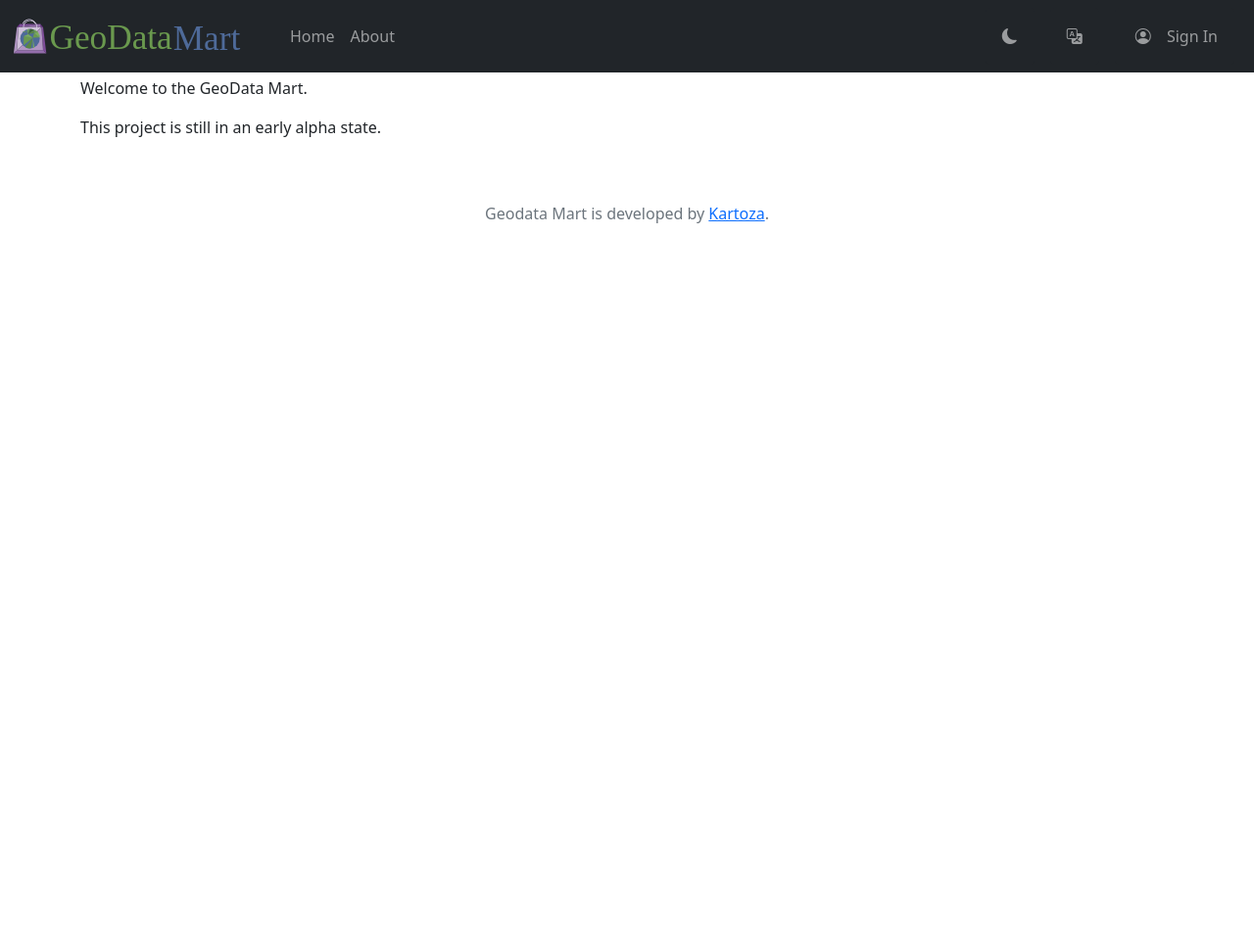
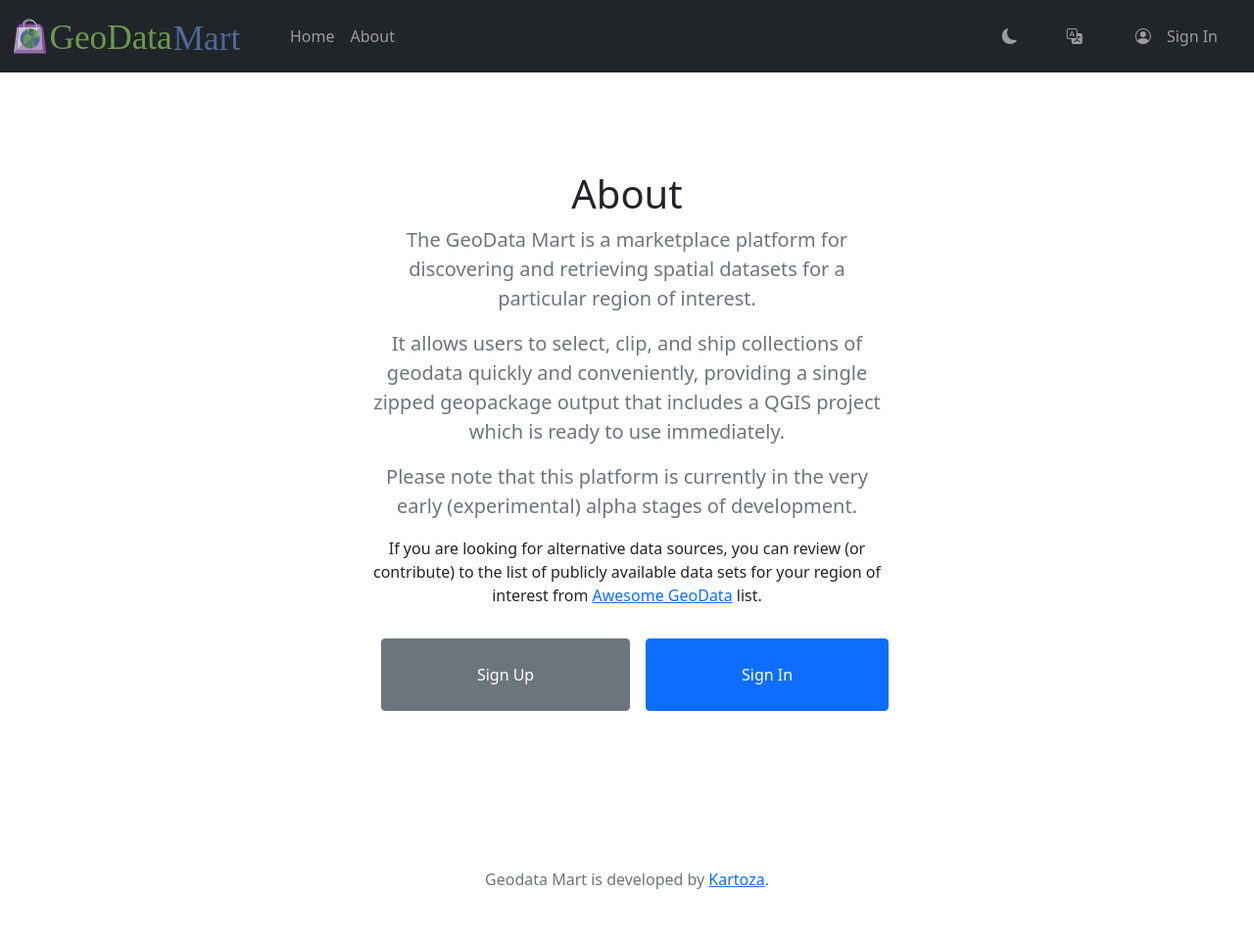
Before and after one commit to kartoza/geodata-mart, a Django app: page /en/about/ in a window 1280 px wide. Shown: the whole page at 98% size. Before the commit the page ends 228 px from the top, so only its background shows below. Run offline with Django 3.2, Linux system fonts and the light colour scheme; style sheets or scripts are compiled from the project's sources; parts of the project's set-up code (start-up, migrations or seed data) failed here and were passed over; some libraries are stand-ins or nearby versions.

Commit message:
update about page
add some meaningful content

```diff
--- a/geodata_mart/templates/pages/about.html
+++ b/geodata_mart/templates/pages/about.html
@@ -1,5 +1,43 @@
 {% extends "base.html" %}
+{% load i18n %}
 {% block content %}
-{{ block.super }}
-<p>This project is still in an early alpha state.</p>
+<section class="py-5 text-center container">
+  <div class="row py-lg-5">
+    <div class="col-lg-6 col-md-8 mx-auto">
+      <h1 class="fw-light">{% translate "About" %}</h1>
+      <div>
+        {% blocktranslate %}
+        <p class="lead text-muted">
+          The GeoData Mart is a marketplace platform for discovering and retrieving spatial datasets for a particular
+          region of interest.
+        </p>
+        <p class="lead text-muted">
+          It allows users to select, clip, and ship collections of geodata quickly and conveniently, providing a single
+          zipped geopackage output that includes a QGIS project which is ready to use immediately.
+        </p>
+        <p class="lead text-muted">
+          <strong>
+            Please note that this platform is currently in the very early (experimental) alpha stages of development.
+          </strong>
+        </p>
+        <p>If you are looking for alternative data sources, you can review (or contribute) to the list of publicly
+          available data sets for your region of interest from <a
+            href="https://github.com/kartoza/awesome-geodata">Awesome GeoData</a> list.</p>
+        {% endblocktranslate %}
+      </div>
+      {% if not request.user.is_authenticated %}
+      <div class="d-flex justify-content-between">
+        <div class="p-2 flex-fill">
+          <a href="{% url 'account_signup' %}"
+            class="btn btn-block btn-secondary btn-block m-2 p-4 w-100">{% translate "Sign Up" %}</a>
+        </div>
+        <div class="p-2 flex-fill">
+          <a href="{% url 'account_login' %}"
+            class="btn btn-primary btn-block m-2 p-4 w-100">{% translate "Sign In" %}</a>
+        </div>
+      </div>
+      {% endif %}
+    </div>
+  </div>
+</section>
 {% endblock content %}
```
